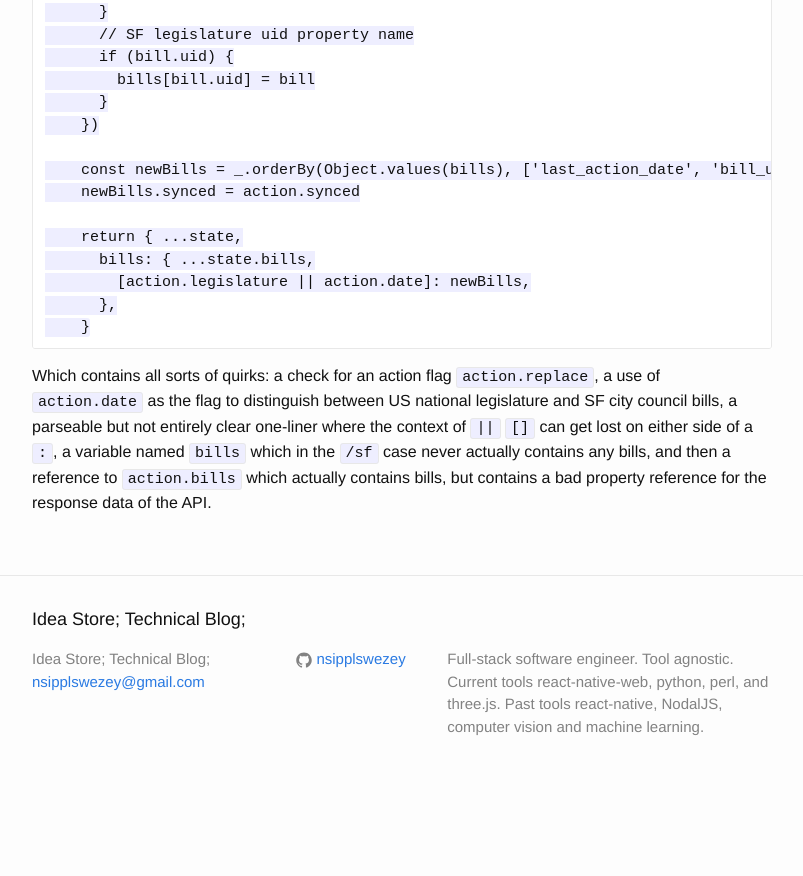
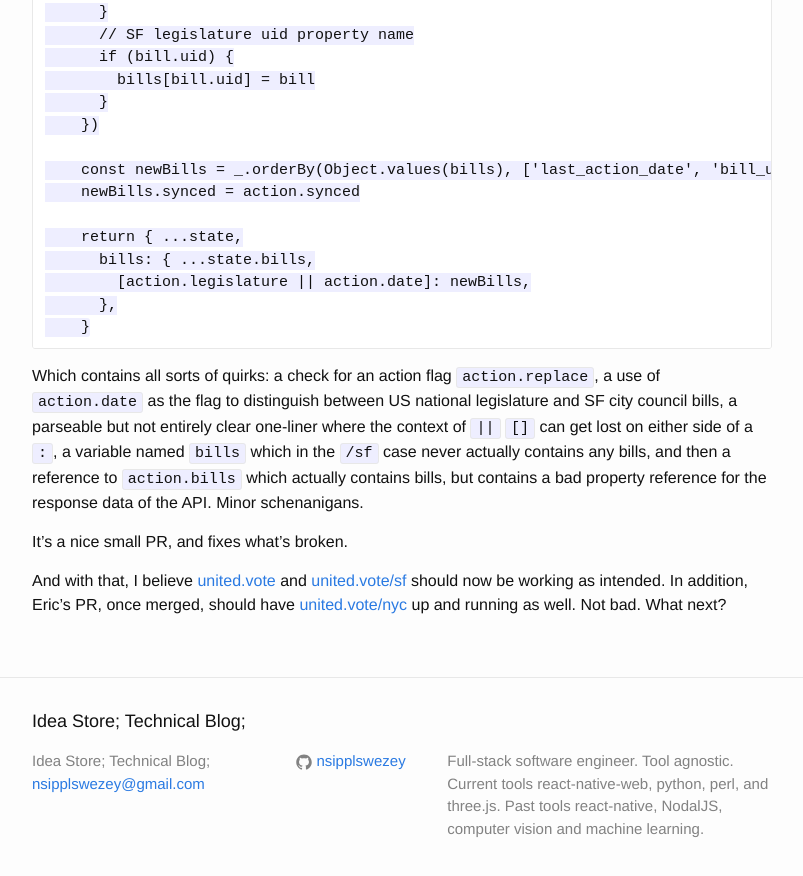
Before and after one commit to nsipplswezey/nsipplswezey.github.io, a Jekyll site: the page built from _posts/2017-10-12-United-Vote-NYC-Day-6.md, in a window 1280 px wide and 900 px high, scrolled down 2127 px. Shown: the top 876 px of the window, without its empty margins (238-1041 px from the left). Built offline with Jekyll 4.4.1, drawn with Linux system fonts in a browser that asks for light colours; comment, search, counter and statistics services are not loaded; before the commit the page ends 2925 px from its top, so only the background shows below that; part of the change alters nothing that is shown; some of the changed text lies outside the part shown.

Commit message:
Saved 2017-10-12-United-Vote-NYC-Day-6.md with Dillinger.io

````diff
--- a/_posts/2017-10-12-United-Vote-NYC-Day-6.md
+++ b/_posts/2017-10-12-United-Vote-NYC-Day-6.md
@@ -11,18 +11,18 @@ What's [united.vote](https://united.vote/)?
 
 See [united.vote/sf](https://united.vote/sf).
 
-Oh [united.vote/sf](https://united.vote/sf) is broken?
+Oh [united.vote/sf](https://united.vote/sf) is broken? Not anymore!
 
-Not anymore!
+![under construction](https://user-images.githubusercontent.com/7946707/31561828-fdef532c-b00d-11e7-8ff2-67b47eba5e4f.gif)
 
-![under construction](https://motherboard-images.vice.com/content-images/contentimage/26327/1444070256569233.gif) is over!(for now)
+Construction is over! For now.
 
 ## Day 6
 
-Before
+Before:
 ![one bill](https://user-images.githubusercontent.com/7946707/31525385-d24a51d4-af74-11e7-9222-a080cf69b1d3.png)
 
-After
+After:
 ![all bills](https://user-images.githubusercontent.com/7946707/31525473-62828dde-af75-11e7-81ac-ff4d6d51cc4d.png)
 
 The change?
@@ -73,4 +73,8 @@ Turns out the US legislature API gives each bill a `bill_uid` property, and `/sf
     }
 ```
 
-Which contains all sorts of quirks: a check for an action flag `action.replace`, a use of `action.date` as the flag to distinguish between US national legislature and SF city council bills, a parseable but not entirely clear one-liner where the context of `||` `[]` can get lost on either side of a `:`, a variable named `bills` which in the `/sf` case never actually contains any bills, and then a reference to `action.bills` which actually contains bills, but contains a bad property reference for the response data of the API.
+Which contains all sorts of quirks: a check for an action flag `action.replace`, a use of `action.date` as the flag to distinguish between US national legislature and SF city council bills, a parseable but not entirely clear one-liner where the context of `||` `[]` can get lost on either side of a `:`, a variable named `bills` which in the `/sf` case never actually contains any bills, and then a reference to `action.bills` which actually contains bills, but contains a bad property reference for the response data of the API. Minor schenanigans.
+
+It's a nice small PR, and fixes what's broken.
+
+And with that, I believe [united.vote](https://united.vote) and [united.vote/sf](https://united.vote/sf) should now be working as intended. In addition, Eric's PR, once merged, should have [united.vote/nyc](https://united.vote/nyc) up and running as well. Not bad. What next?
````
